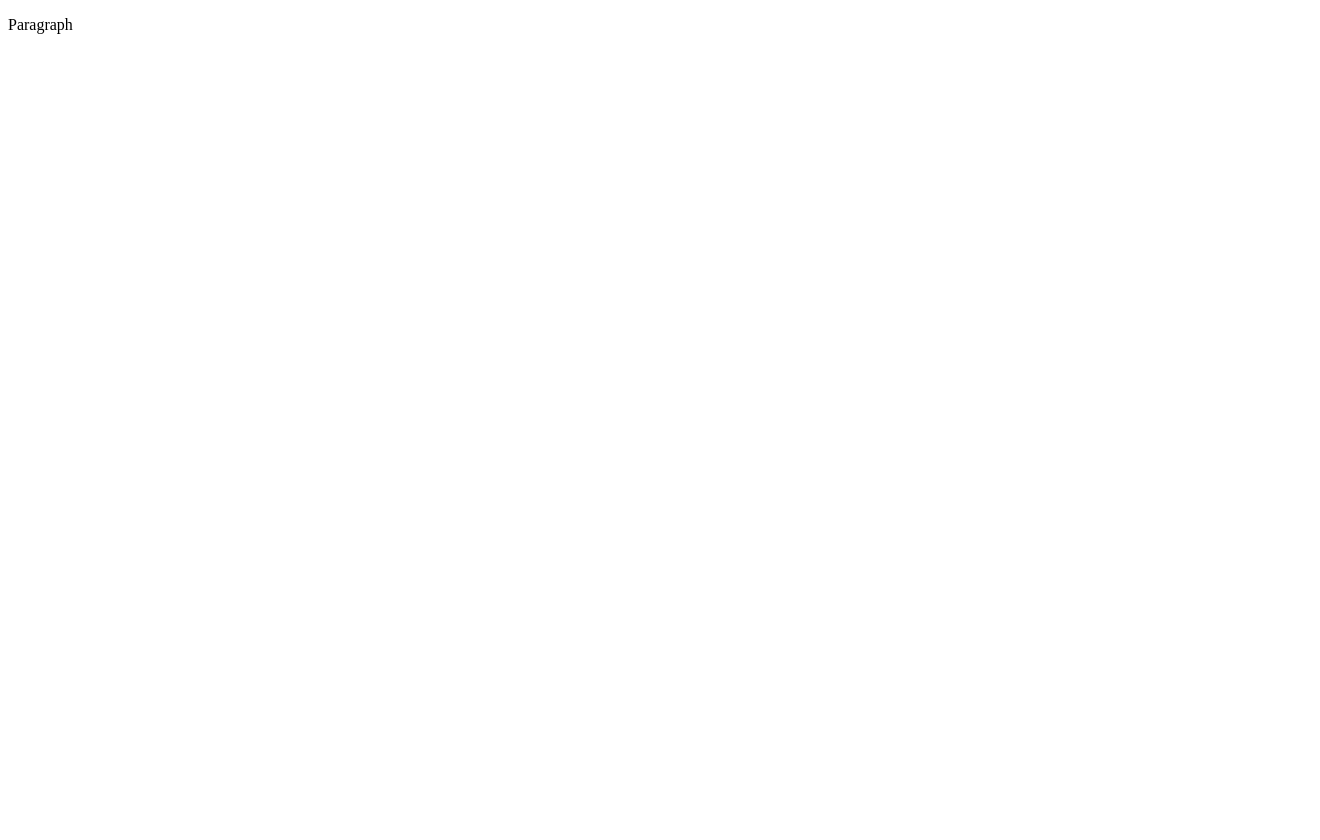
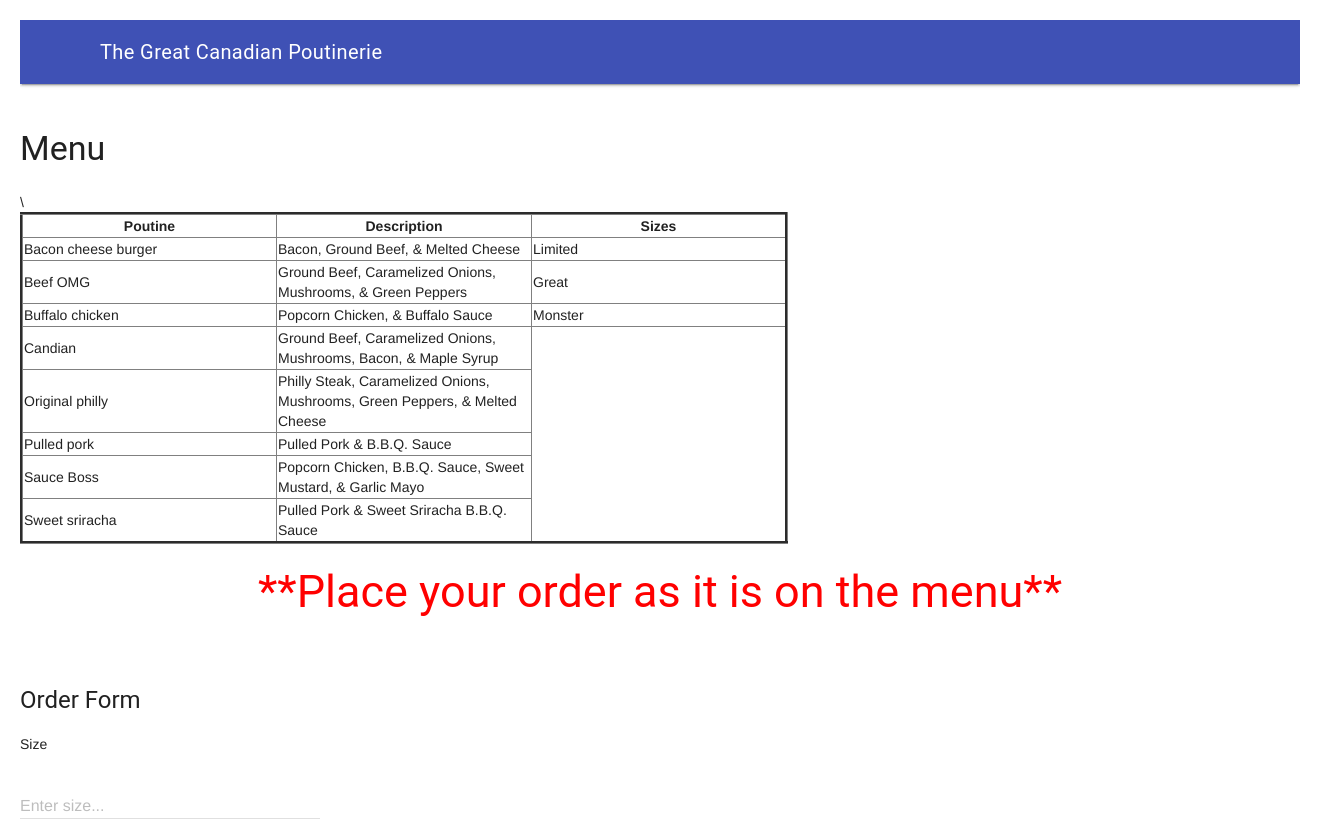
Before and after one commit to ICD2O-Digital-Tech-KukwacA/Assign-04B-HTML-FoodOrder, a plain HTML site: page index.html in a window 1280 px wide. Shown: the whole page, 1320 px wide, since content can reach past the window. Before the commit the page ends 800 px from the top, so only its background shows below. Drawn offline with nearby package versions, Linux system fonts and the light colour scheme.

Commit message:
Assign-04B HTML

```diff
--- a/css/style.css
+++ b/css/style.css
@@ -1,4 +1,15 @@
-/* Created by: Mr. Coxall
-* Created on: Sep 2020
+/* Created by: Kukwac
+* Created on: May 2025
 * This file contains the CSS for index.html
 */
+body {
+    padding: 20px;
+}
+table {
+    table-layout: fixed;
+    border-collapse: collapse;
+}
+h2 {
+    text-align: center;
+    color: red;
+}
--- a/index.html
+++ b/index.html
@@ -1,9 +1,122 @@
+<!--Assign-04B-HTML-FoodOrder-->
 <!DOCTYPE html>
-<html>
+<html lang="en-ca">
   <head>
-    <title>Title</title>
+    <!-- meta tags -->
+    <meta charset="utf-8" />
+    <meta name="description" content="Food Order"/>
+    <meta name="keywords" content="immaculata, icd2o"/>
+    <meta name="author" content="Kukwac"/>
+    <meta name="viewport" content="width=device-width, initial-scale=1.0" />
+
+    <!-- Favicons -->
+    <link rel="apple-touch-icon" sizes="180x180" href="./Favicons/apple-touch-icon.png">
+    <link rel="icon" type="image" sizes="32x32" href="./Favicons/favicon-32x32.png">
+    <link rel="icon" type="image" sizes="16x16" href="./Favicons/favicon-16x16.png">
+    <link rel="manifest" href="./Favicons/site.webmanifest">
+    <link rel="stylesheet" href="https://fonts.googleapis.com/icon?family=Material+Icons" />
+    <link rel="stylesheet" href="https://code.getmdl.io/1.3.0/material.indigo-pink.min.css" />
+    <link rel="stylesheet" href="./css/style.css" />
+
+    <!-- Title -->
+    <title>Food Order</title>
   </head>
   <body>
-    <p>Paragraph</p>
+    <!-- Header -->
+    <script defer src="https://code.getmdl.io/1.3.0/material.min.js"></script>
+    <script src="./js/script.js"></script>
+    <div class="mdl-layout mdl-js-layout mdl-layout--fixed-header">
+      <header class="mdl-layout__header">
+        <div class="mdl-layout__header-row">
+          <span class="mdl-layout-title">The Great Canadian Poutinerie</span>
+        </div>
+      </header>
+      <main class="mdl-layout__content">
+    <br>
+      <!--Menu-->
+      <h3>Menu</h3>
+      <table border=3 width=60%>
+        <tr>
+          <th>Poutine</th>
+          <th>Description</th>\
+          <th>Sizes</th>
+        </tr>
+        <tr>
+          <td>Bacon cheese burger</td>
+          <td>Bacon, Ground Beef, & Melted Cheese</td>
+          <td>Limited</td>
+        </tr>
+        <tr>
+          <td>Beef OMG</td>
+          <td>Ground Beef, Caramelized Onions, Mushrooms, & Green Peppers</td>
+          <td>Great</td>
+        </tr>
+        <tr>
+          <td>Buffalo chicken</td>
+          <td>Popcorn Chicken, & Buffalo Sauce</td>
+          <td>Monster</td>
+        </tr>
+        <tr>
+          <td>Candian</td>
+          <td>Ground Beef, Caramelized Onions, Mushrooms, Bacon, & Maple Syrup</td>
+        </tr>
+        <tr>
+          <td>Original philly</td>
+          <td>Philly Steak, Caramelized Onions, Mushrooms, Green Peppers, & Melted Cheese</td>
+        </tr>
+        <tr>
+          <td>Pulled pork</td>
+          <td>Pulled Pork & B.B.Q. Sauce</td>
+        </tr>
+        <tr>
+          <td>Sauce Boss</td>
+          <td>Popcorn Chicken, B.B.Q. Sauce, Sweet Mustard, & Garlic Mayo</td>
+        </tr>
+        <tr>
+          <td>Sweet sriracha</td>
+          <td>Pulled Pork & Sweet Sriracha B.B.Q. Sauce</td>
+        </tr>
+      </table>
+      <h2>**Place your order as it is on the menu**</h2>
+      <br>
+    <!-- Form to get the user-info-->
+    <form action="#">
+          <h4>Order Form</h4>
+          <p>Size</p>
+          <div class="mdl-textfield mdl-js-textfield">
+            <input
+              class="mdl-textfield__input"
+              type="text"
+              pattern="-?[0-9]*(\.[0-9]+)?"
+              id="size"
+            />
+            <label class="mdl-textfield__label" for="size">Enter size...</label>
+            <span class="mdl-textfield__error">Invalid information</span>
+          </div>
+          <br>
+          <h4>Poutine type</h4>
+          <div class="mdl-textfield mdl-js-textfield">
+            <input
+              class="mdl-textfield__input"
+              type="text"
+              pattern="-?[0-9]*(\.[0-9]+)?"
+              id="poutine-type"
+            />
+            <label class="mdl-textfield__label" for="poutine-type">Enter poutine type...</label>
+            <span class="mdl-textfield__error">Invalid information</span>
+          </div>
+        </form>
+        <br>
+        <!-- Display Button -->
+        <button
+          class="mdl-button mdl-js-button mdl-button--raised mdl-js-ripple-effect mdl-button--accent"
+          onclick="foodOrder()">
+          Display Result
+        </button>
+
+        <!-- Result -->
+        <div id="answers">
+          <div id="result"></div>
+        </div>
   </body>
 </html>
--- a/js/script.js
+++ b/js/script.js
@@ -1,5 +1,22 @@
 // Copyright (c) 2020 Mr. Coxall All rights reserved
 //
-// Created by: Mr. Coxall
-// Created on: Sep 2020
+// Created by: Mr. Kukwac
+// Created on: May 2025
 // This file contains the JS functions for index.html
+"use strict"
+
+// This function checks if the temperature is hot or cold
+function tempCelsius() {
+    let display = "";
+    let givenTemp = 15
+    let userTemp = parseInt(document.getElementById("temp").value);
+
+    if (userTemp >= givenTemp) {
+        display = "Its hot!";
+    }
+
+    else {
+        display = "Its cold!";
+    }
+    document.getElementById("result").innerHTML = display; ;
+}
```
Also changed, not shown: Favicons/android-chrome-192x192.png (added), Favicons/android-chrome-512x512.png (added), Favicons/apple-touch-icon.png (added), Favicons/favicon-16x16.png (added), Favicons/favicon-32x32.png (added), Favicons/favicon.ico (added), Favicons/site.webmanifest (added), images/Bacon-Cheese-Burger.webp (added), images/Beef-OMG.webp (added), images/Buffalo-Chicken.webp (added), images/OriginaL-Philly.webp (added), images/Pulled-Pork.webp (added), images/Sauce-Boss.webp (added), images/Sweet-Sriracha.webp (added), 1 more files.
